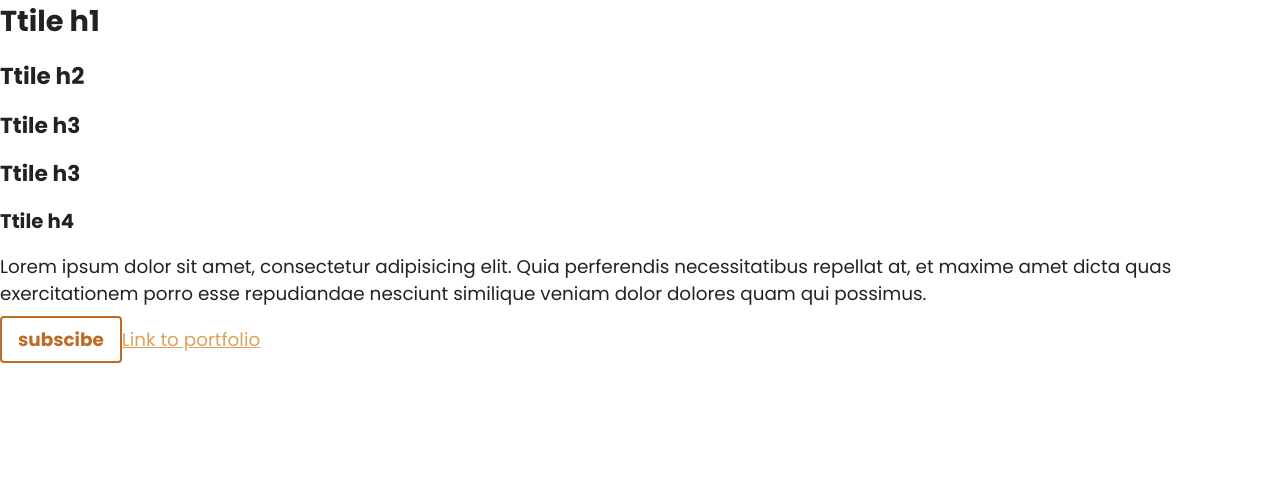
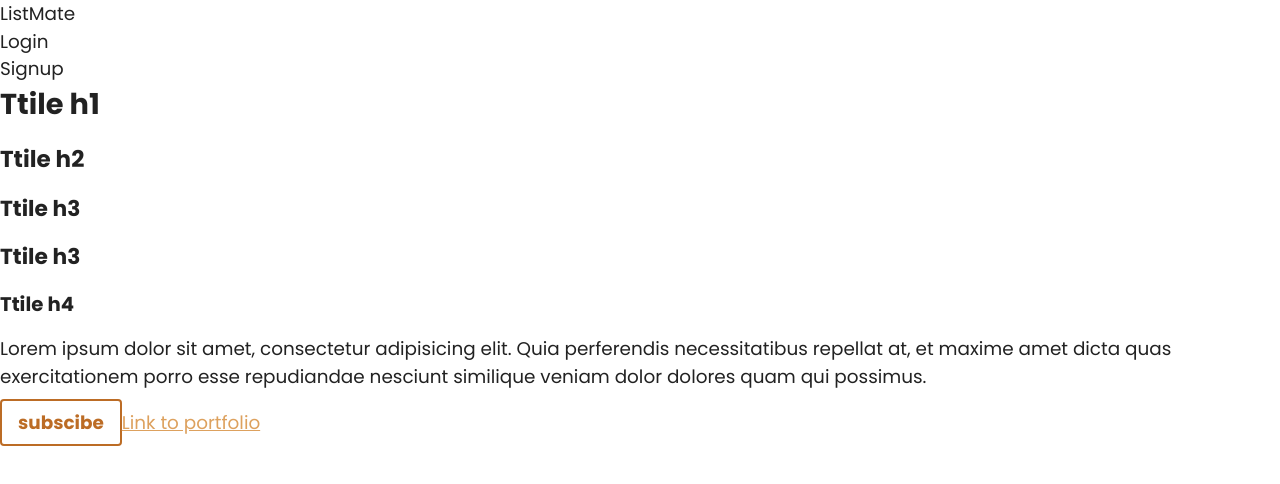
Before and after one commit to michaelpeterschmid/shared-packing-list, a React (Create React App) app: page / in a window 1280 px wide. Shown: the top 484 px of the page. Built offline with nearby package versions, Linux system fonts and the light colour scheme.

Commit message:
add basic navbar structure

```diff
--- a/src/App.js
+++ b/src/App.js
@@ -1,6 +1,9 @@
+import Navbar from "./components/Navbar";
+
 function App() {
   return (
     <div className="App">
+      <Navbar></Navbar>
       <h1>Ttile h1</h1>
       <h2>Ttile h2</h2>
       <h3>Ttile h3</h3>
--- /dev/null
+++ b/src/components/Navbar.js
@@ -0,0 +1,29 @@
+import React, { useState } from "react";
+
+const Navbar = () => {
+  const [user, setUser] = useState(null);
+  return (
+    <nav>
+      {/* if user is not logged in */}
+
+      {!user && (
+        <ul className={"no-bullets"}>
+          <li>ListMate</li>
+          <li>Login</li>
+          <li>Signup</li>
+        </ul>
+      )}
+      {/* if user is logged in  */}
+      {user && (
+      <ul className={"no-bullets"}>
+        <li>ListMate</li>
+        <li>Profile</li>
+        <li>Logout</li>
+      </ul>
+      )}
+
+    </nav>
+  );
+};
+
+export default Navbar;
--- /dev/null
+++ b/src/components/Navbar.module.css
@@ -0,0 +1 @@
+/*mobile first approach*/
```
